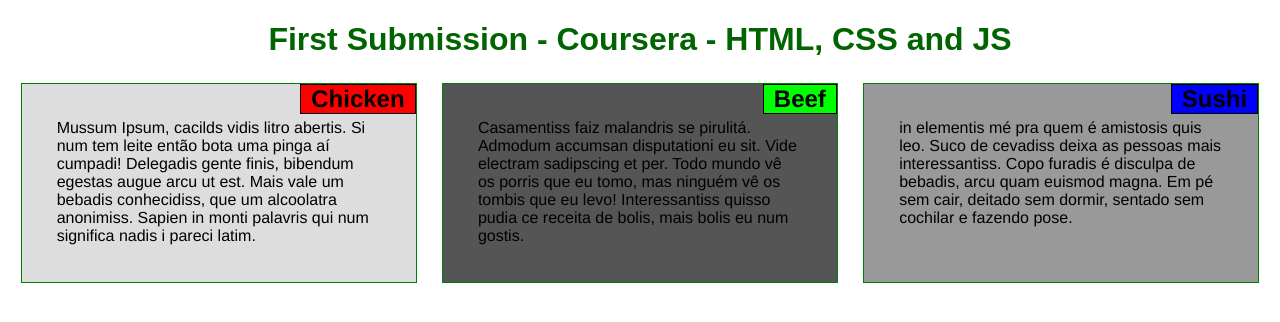
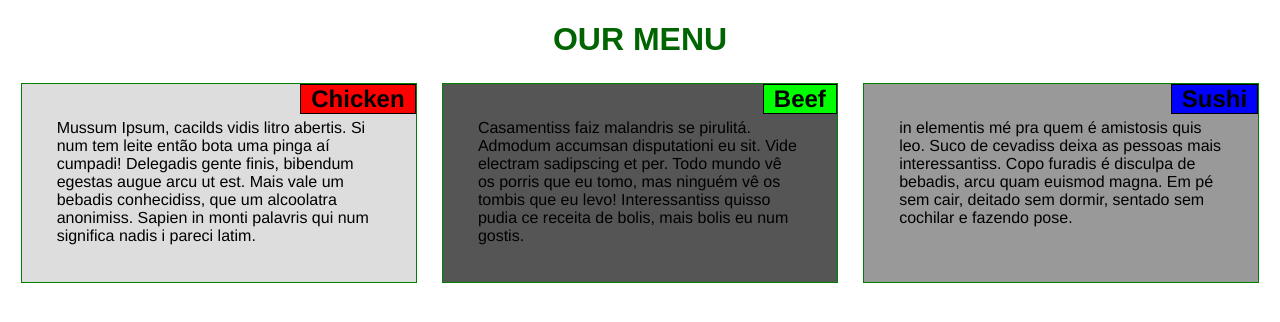
Before and after one commit to valdnei/curso_coursera, a plain HTML site: page module2_solution/index.html in a window 1280 px wide. Drawn offline with Linux system fonts and the light colour scheme.

Commit message:
Submetendo

```diff
--- a/module2_solution/index.html
+++ b/module2_solution/index.html
@@ -6,10 +6,10 @@
 	<meta name="viewport" content="width=device-width, initial-scale=1.0">
 	<meta http-equiv="X-UA-Compatible" content="IE=edge">
 	<link rel="stylesheet" type="text/css" href="css/estilo.css">
-	<title>Hello Coursera Course</title>
+	<title>First Submission - Coursera - HTML, CSS and JS</title>
 </head>
 <body>
-	<h1>First Submission - Coursera - HTML, CSS and JS</h1>
+	<h1>OUR MENU</h1>
 	<section id="sect1" class="col-lg-4 col-md-6">
 	<h2 id="head1">Chicken</h2>
 	<p> Mussum Ipsum, cacilds vidis litro abertis. Si num tem leite então bota uma pinga aí cumpadi! Delegadis gente finis, bibendum egestas augue arcu ut est. Mais vale um bebadis conhecidiss, que um alcoolatra anonimiss. Sapien in monti palavris qui num significa nadis i pareci latim.
```
